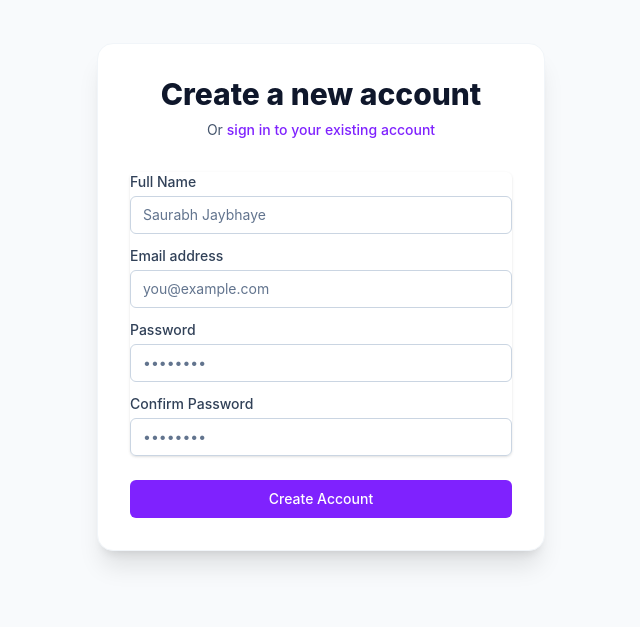
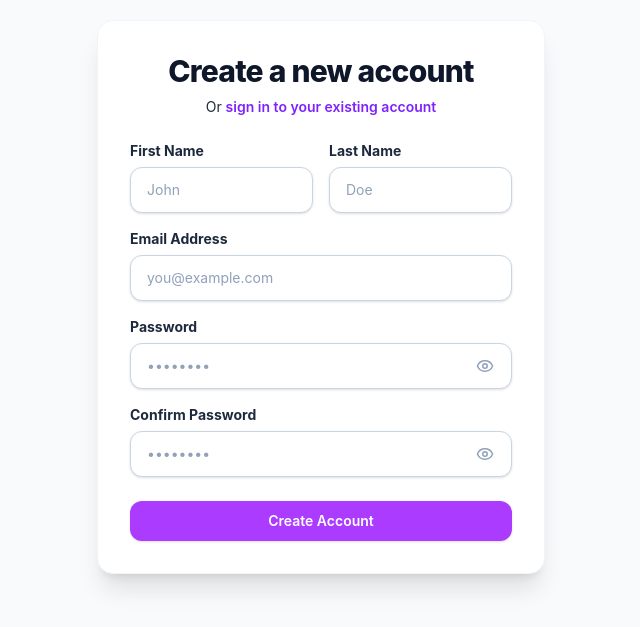
Before and after one commit to SaurabhJaybhaye/career-copilot-fe, a React (Vite) app: page /signup in a window 1280 px wide. Shown: the part 103-730 px from the top of the page, without its empty margins (319-959 px from the left). Built offline with nearby package versions, Linux system fonts and the light colour scheme.

Commit message:
feat(auth): integrate authentication views with backend API endpoints, Zod schema validations, and Redux session store

```diff
--- a/src/app/store.ts
+++ b/src/app/store.ts
@@ -1,9 +1,9 @@
 import { configureStore } from '@reduxjs/toolkit'
+import authReducer from '../features/auth/authSlice'
 
 export const store = configureStore({
   reducer: {
-    // Placeholder reducer for future feature slices
-    _placeholder: (state = {}) => state,
+    auth: authReducer,
   },
   middleware: (getDefaultMiddleware) =>
     getDefaultMiddleware({
--- a/src/components/ProtectedRoute.tsx
+++ b/src/components/ProtectedRoute.tsx
@@ -1,14 +1,15 @@
 import React from 'react'
 import { Navigate } from 'react-router-dom'
+import { useAppSelector } from '../hooks/store'
 
 interface ProtectedRouteProps {
   children: React.ReactNode
 }
 
 export const ProtectedRoute: React.FC<ProtectedRouteProps> = ({ children }) => {
-  const token = localStorage.getItem('token')
+  const isAuthenticated = useAppSelector((state) => state.auth.isAuthenticated)
 
-  if (!token) {
+  if (!isAuthenticated) {
     return <Navigate to="/login" replace />
   }
 
--- /dev/null
+++ b/src/features/auth/authSlice.ts
@@ -0,0 +1,89 @@
+import { createSlice } from '@reduxjs/toolkit'
+import type { PayloadAction } from '@reduxjs/toolkit'
+
+interface UserPreferences {
+  theme: 'light' | 'dark'
+  notificationsEnabled: boolean
+}
+
+export interface User {
+  id: string
+  email: string
+  firstName: string
+  lastName: string
+  role: string
+  preferences: UserPreferences
+  createdAt: string
+  updatedAt: string
+}
+
+interface AuthState {
+  user: User | null
+  token: string | null
+  isAuthenticated: boolean
+  isLoading: boolean
+}
+
+const getInitialState = (): AuthState => {
+  const token = localStorage.getItem('token')
+  let user: User | null = null
+  try {
+    const cachedUser = localStorage.getItem('user')
+    if (cachedUser) {
+      user = JSON.parse(cachedUser)
+    }
+  } catch (e) {
+    console.error('Error parsing cached user', e)
+  }
+
+  return {
+    user,
+    token,
+    isAuthenticated: !!token,
+    isLoading: false,
+  }
+}
+
+const authSlice = createSlice({
+  name: 'auth',
+  initialState: getInitialState(),
+  reducers: {
+    setCredentials: (
+      state,
+      action: PayloadAction<{ user: User; accessToken: string; refreshToken?: string }>
+    ) => {
+      const { user, accessToken, refreshToken } = action.payload
+      state.user = user
+      state.token = accessToken
+      state.isAuthenticated = true
+      localStorage.setItem('token', accessToken)
+      localStorage.setItem('user', JSON.stringify(user))
+      if (refreshToken) {
+        localStorage.setItem('refreshToken', refreshToken)
+      }
+    },
+    clearCredentials: (state) => {
+      state.user = null
+      state.token = null
+      state.isAuthenticated = false
+      localStorage.removeItem('token')
+      localStorage.removeItem('refreshToken')
+      localStorage.removeItem('user')
+    },
+    setLoading: (state, action: PayloadAction<boolean>) => {
+      state.isLoading = action.payload
+    },
+    updateUserPreferences: (state, action: PayloadAction<Partial<UserPreferences>>) => {
+      if (state.user) {
+        state.user.preferences = {
+          ...state.user.preferences,
+          ...action.payload,
+        }
+        localStorage.setItem('user', JSON.stringify(state.user))
+      }
+    },
+  },
+})
+
+export const { setCredentials, clearCredentials, setLoading, updateUserPreferences } = authSlice.actions
+export default authSlice.reducer
--- a/src/layouts/AuthLayout.tsx
+++ b/src/layouts/AuthLayout.tsx
@@ -1,10 +1,11 @@
 import React from 'react'
 import { Outlet, Navigate } from 'react-router-dom'
+import { useAppSelector } from '../hooks/store'
 
 export const AuthLayout: React.FC = () => {
-  const token = localStorage.getItem('token')
+  const isAuthenticated = useAppSelector((state) => state.auth.isAuthenticated)
 
-  if (token) {
+  if (isAuthenticated) {
     return <Navigate to="/dashboard" replace />
   }
 
--- a/src/pages/ForgotPassword.tsx
+++ b/src/pages/ForgotPassword.tsx
@@ -1,63 +1,87 @@
 import React, { useState } from 'react'
 import { Link } from 'react-router-dom'
 import { toast } from 'react-hot-toast'
+import { z } from 'zod'
+import { Input } from '@/components/Input'
+import { Button } from '@/components/Button'
+import { api } from '@/services/api'
+import { API_ENDPOINTS } from '@/services/endpoints'
+
+const forgotPasswordSchema = z.object({
+  email: z.string().email('Invalid email address'),
+})
 
 export const ForgotPassword: React.FC = () => {
   const [email, setEmail] = useState('')
+  const [emailError, setEmailError] = useState('')
   const [isLoading, setIsLoading] = useState(false)
 
-  const handleSubmit = (e: React.FormEvent) => {
+  const handleSubmit = async (e: React.FormEvent) => {
     e.preventDefault()
+
+    // Validate using Zod
+    const validationResult = forgotPasswordSchema.safeParse({ email })
+    if (!validationResult.success) {
+      setEmailError(validationResult.error.issues[0].message)
+      return
+    }
+
+    setEmailError('')
     setIsLoading(true)
-    setTimeout(() => {
+
+    try {
+      await api.post(API_ENDPOINTS.AUTH.FORGOT_PASSWORD, { email })
       toast.success('Password reset link sent to your email!')
+      setEmail('')
+    } catch (err: any) {
+      const message = err.message || 'Failed to send reset link. Please try again.'
+      toast.error(message)
+    } finally {
       setIsLoading(false)
-      setEmail('')
-    }, 800)
+    }
   }
 
   return (
-    <div className="w-full">
+    <div className="w-full text-left space-y-6">
       <div className="text-center">
-        <h2 className="text-3xl font-extrabold text-slate-900 dark:text-white">
+        <h2 className="text-3xl font-extrabold text-slate-900 dark:text-white tracking-tight">
           Forgot Password?
         </h2>
-        <p className="mt-2 text-sm text-slate-600 dark:text-slate-400">
+        <p className="mt-2 text-sm text-slate-655 dark:text-slate-400">
           Enter your email address and we will send you a link to reset your password.
         </p>
       </div>
-      <form className="mt-8 space-y-6" onSubmit={handleSubmit}>
-        <div>
-          <label className="block text-sm font-medium text-slate-700 dark:text-slate-350 mb-1">
-            Email address
-          </label>
-          <input
-            type="email"
-            required
-            value={email}
-            onChange={(e) => setEmail(e.target.value)}
-            className="appearance-none relative block w-full px-3 py-2 border border-slate-300 dark:border-slate-600 rounded-md placeholder-slate-500 text-slate-900 dark:text-white bg-white dark:bg-slate-700 focus:outline-none focus:ring-violet-500 focus:border-violet-500 sm:text-sm"
-            placeholder="you@example.com"
-          />
-        </div>
+
+      <form className="space-y-4" onSubmit={handleSubmit}>
+        <Input
+          label="Email Address"
+          type="email"
+          placeholder="you@example.com"
+          value={email}
+          onChange={(e) => setEmail(e.target.value)}
+          error={emailError}
+          disabled={isLoading}
+          required
+        />
 
         <div className="flex items-center justify-between text-sm">
           <Link
             to="/login"
-            className="font-medium text-violet-600 hover:text-violet-500 dark:text-violet-400"
+            className="font-semibold text-violet-600 hover:text-violet-500 dark:text-violet-400"
           >
             Back to login
           </Link>
         </div>
 
-        <div>
-          <button
+        <div className="pt-2">
+          <Button
             type="submit"
-            disabled={isLoading}
-            className="group relative w-full flex justify-center py-2 px-4 border border-transparent text-sm font-medium rounded-md text-white bg-violet-600 hover:bg-violet-700 focus:outline-none focus:ring-2 focus:ring-offset-2 focus:ring-violet-500 transition-colors duration-200 disabled:opacity-50"
+            variant="primary"
+            className="w-full justify-center"
+            isLoading={isLoading}
           >
-            {isLoading ? 'Sending link...' : 'Send reset link'}
-          </button>
+            Send reset link
+          </Button>
         </div>
       </form>
     </div>
--- a/src/pages/Login.tsx
+++ b/src/pages/Login.tsx
@@ -1,111 +1,165 @@
 import React, { useState } from 'react'
 import { Link, useNavigate } from 'react-router-dom'
 import { toast } from 'react-hot-toast'
+import { z } from 'zod'
+import { Input, PasswordInput } from '@/components/Input'
+import { Button } from '@/components/Button'
+import { useAppDispatch } from '@/hooks/store'
+import { setCredentials } from '@/features/auth/authSlice'
+import { api } from '@/services/api'
+import { API_ENDPOINTS } from '@/services/endpoints'
+
+const loginSchema = z.object({
+  email: z.string().email('Invalid email address'),
+  password: z.string().min(6, 'Password must be at least 6 characters'),
+})
 
 export const Login: React.FC = () => {
   const [email, setEmail] = useState('')
   const [password, setPassword] = useState('')
+  const [formErrors, setFormErrors] = useState<Record<string, string>>({})
   const [isLoading, setIsLoading] = useState(false)
+
+  const dispatch = useAppDispatch()
   const navigate = useNavigate()
 
-  const handleSubmit = (e: React.FormEvent) => {
+  const handleSubmit = async (e: React.FormEvent) => {
     e.preventDefault()
+
+    // Validate using Zod
+    const validationResult = loginSchema.safeParse({ email, password })
+    if (!validationResult.success) {
+      const errors: Record<string, string> = {}
+      validationResult.error.issues.forEach((issue) => {
+        const path = issue.path[0] as string
+        errors[path] = issue.message
+      })
+      setFormErrors(errors)
+      return
+    }
+
+    setFormErrors({})
     setIsLoading(true)
 
-    // Simulate API Login
-    setTimeout(() => {
-      localStorage.setItem('token', 'mock_access_token')
-      localStorage.setItem('refreshToken', 'mock_refresh_token')
+    try {
+      // Connect to real backend
+      const response = await api.post<{
+        success: boolean
+        message: string
+        data: {
+          user: any
+          accessToken: string
+          refreshToken: string
+        }
+      }>(API_ENDPOINTS.AUTH.LOGIN, { email, password })
+
+      const { user, accessToken, refreshToken } = response.data || {}
+
+      if (accessToken && user) {
+        dispatch(setCredentials({ user, accessToken, refreshToken }))
         toast.success('Successfully logged in!')
+        navigate('/dashboard')
+      } else {
+        throw new Error('Invalid response structure from authentication server')
+      }
+    } catch (err: any) {
+      const message = err.message || 'Login failed. Please verify your credentials.'
+      toast.error(message)
+    } finally {
       setIsLoading(false)
-      navigate('/dashboard')
-    }, 800)
+    }
   }
 
   const handleBypass = () => {
-    localStorage.setItem('token', 'mock_access_token')
-    localStorage.setItem('refreshToken', 'mock_refresh_token')
+    // Developer bypass simulating a successful session
+    const mockUser = {
+      id: 'mock_user_123',
+      email: 'developer@example.com',
+      firstName: 'Saurabh',
+      lastName: 'Jaybhaye',
+      role: 'user',
+      preferences: { theme: 'light' as const, notificationsEnabled: true },
+      createdAt: new Date().toISOString(),
+      updatedAt: new Date().toISOString(),
+    }
+
+    dispatch(
+      setCredentials({
+        user: mockUser,
+        accessToken: 'mock_access_token',
+        refreshToken: 'mock_refresh_token',
+      })
+    )
+
     toast.success('Bypassed authentication (Dev mode)')
     navigate('/dashboard')
   }
 
   return (
-    <div className="w-full">
+    <div className="w-full text-left space-y-6">
       <div className="text-center">
-        <h2 className="text-3xl font-extrabold text-slate-900 dark:text-white">
+        <h2 className="text-3xl font-extrabold text-slate-900 dark:text-white tracking-tight">
           Sign in to your account
         </h2>
-        <p className="mt-2 text-sm text-slate-600 dark:text-slate-400">
+        <p className="mt-2 text-sm text-slate-655 dark:text-slate-400">
           Or{' '}
-          <Link to="/signup" className="font-medium text-violet-600 hover:text-violet-500 dark:text-violet-400">
+          <Link to="/signup" className="font-semibold text-violet-600 hover:text-violet-500 dark:text-violet-400">
             create a new account
           </Link>
         </p>
       </div>
-      <form className="mt-8 space-y-6" onSubmit={handleSubmit}>
-        <div className="rounded-md shadow-sm space-y-4">
-          <div>
-            <label className="block text-sm font-medium text-slate-700 dark:text-slate-350 mb-1">
-              Email address
-            </label>
-            <input
+
+      <form className="space-y-4" onSubmit={handleSubmit}>
+        <Input
+          label="Email Address"
           type="email"
-              required
+          placeholder="you@example.com"
           value={email}
           onChange={(e) => setEmail(e.target.value)}
-              className="appearance-none relative block w-full px-3 py-2 border border-slate-300 dark:border-slate-600 rounded-md placeholder-slate-500 text-slate-900 dark:text-white bg-white dark:bg-slate-700 focus:outline-none focus:ring-violet-500 focus:border-violet-500 sm:text-sm"
-              placeholder="you@example.com"
+          error={formErrors.email}
+          disabled={isLoading}
+          required
         />
-          </div>
-          <div>
-            <label className="block text-sm font-medium text-slate-700 dark:text-slate-350 mb-1">
+
+        <div className="space-y-1.5">
+          <div className="flex items-center justify-between">
+            <label className="block text-sm font-bold text-slate-755 dark:text-slate-205">
               Password
             </label>
-            <input
-              type="password"
-              required
-              value={password}
-              onChange={(e) => setPassword(e.target.value)}
-              className="appearance-none relative block w-full px-3 py-2 border border-slate-300 dark:border-slate-600 rounded-md placeholder-slate-500 text-slate-900 dark:text-white bg-white dark:bg-slate-700 focus:outline-none focus:ring-violet-500 focus:border-violet-500 sm:text-sm"
-              placeholder="••••••••"
-            />
-          </div>
-        </div>
-
-        <div className="flex items-center justify-between text-sm">
-          <div className="flex items-center">
-            <input
-              id="remember-me"
-              type="checkbox"
-              className="h-4 w-4 text-violet-600 focus:ring-violet-500 border-slate-300 rounded"
-            />
-            <label htmlFor="remember-me" className="ml-2 block text-slate-900 dark:text-slate-350">
-              Remember me
-            </label>
-          </div>
-
             <Link
               to="/forgot-password"
-            className="font-medium text-violet-600 hover:text-violet-500 dark:text-violet-400"
+              className="text-xs font-semibold text-violet-600 hover:text-violet-500 dark:text-violet-400"
+              tabIndex={-1}
             >
               Forgot password?
             </Link>
           </div>
+          <PasswordInput
+            placeholder="••••••••"
+            value={password}
+            onChange={(e) => setPassword(e.target.value)}
+            error={formErrors.password}
+            disabled={isLoading}
+            required
+          />
+        </div>
 
-        <div>
-          <button
+        <div className="pt-2">
+          <Button
             type="submit"
-            disabled={isLoading}
-            className="group relative w-full flex justify-center py-2 px-4 border border-transparent text-sm font-medium rounded-md text-white bg-violet-600 hover:bg-violet-700 focus:outline-none focus:ring-2 focus:ring-offset-2 focus:ring-violet-500 transition-colors duration-200 disabled:opacity-50"
+            variant="primary"
+            className="w-full justify-center"
+            isLoading={isLoading}
           >
-            {isLoading ? 'Signing in...' : 'Sign in'}
-          </button>
+            Sign in
+          </Button>
         </div>
       </form>
-      <div className="mt-6 text-center">
+
+      <div className="mt-6 text-center border-t border-slate-100 dark:border-slate-700/60 pt-4">
         <button
           onClick={handleBypass}
-          className="text-xs text-slate-400 dark:text-slate-500 hover:text-slate-650 underline cursor-pointer"
+          className="text-xs text-slate-400 dark:text-slate-500 hover:text-slate-600 dark:hover:text-slate-350 underline cursor-pointer"
         >
           Developer Bypass (Simulate Login)
         </button>
--- a/src/pages/Signup.tsx
+++ b/src/pages/Signup.tsx
@@ -1,107 +1,154 @@
 import React, { useState } from 'react'
 import { Link, useNavigate } from 'react-router-dom'
 import { toast } from 'react-hot-toast'
+import { z } from 'zod'
+import { Input, PasswordInput } from '@/components/Input'
+import { Button } from '@/components/Button'
+import { api } from '@/services/api'
+import { API_ENDPOINTS } from '@/services/endpoints'
+
+const signupSchema = z
+  .object({
+    firstName: z.string().min(1, 'First name is required'),
+    lastName: z.string().min(1, 'Last name is required'),
+    email: z.string().email('Invalid email address'),
+    password: z.string().min(6, 'Password must be at least 6 characters'),
+    confirmPassword: z.string(),
+  })
+  .refine((data) => data.password === data.confirmPassword, {
+    message: 'Passwords do not match',
+    path: ['confirmPassword'],
+  })
 
 export const Signup: React.FC = () => {
-  const [name, setName] = useState('')
+  const [firstName, setFirstName] = useState('')
+  const [lastName, setLastName] = useState('')
   const [email, setEmail] = useState('')
   const [password, setPassword] = useState('')
   const [confirmPassword, setConfirmPassword] = useState('')
+  const [formErrors, setFormErrors] = useState<Record<string, string>>({})
   const [isLoading, setIsLoading] = useState(false)
   const navigate = useNavigate()
 
-  const handleSubmit = (e: React.FormEvent) => {
+  const handleSubmit = async (e: React.FormEvent) => {
     e.preventDefault()
-    if (password !== confirmPassword) {
-      toast.error('Passwords do not match!')
+
+    // Validate using Zod schema
+    const validationResult = signupSchema.safeParse({
+      firstName,
+      lastName,
+      email,
+      password,
+      confirmPassword,
+    })
+
+    if (!validationResult.success) {
+      const errors: Record<string, string> = {}
+      validationResult.error.issues.forEach((issue) => {
+        const path = issue.path[0] as string
+        errors[path] = issue.message
+      })
+      setFormErrors(errors)
       return
     }
 
+    setFormErrors({})
     setIsLoading(true)
-    setTimeout(() => {
+
+    try {
+      await api.post(API_ENDPOINTS.AUTH.REGISTER, {
+        email,
+        password,
+        firstName,
+        lastName,
+      })
+
       toast.success('Account created successfully! Please login.')
+      navigate('/login')
+    } catch (err: any) {
+      const message = err.message || 'Registration failed. Please try again.'
+      toast.error(message)
+    } finally {
       setIsLoading(false)
-      navigate('/login')
-    }, 800)
+    }
   }
 
   return (
-    <div className="w-full">
+    <div className="w-full text-left space-y-6">
       <div className="text-center">
-        <h2 className="text-3xl font-extrabold text-slate-900 dark:text-white">
+        <h2 className="text-3xl font-extrabold text-slate-900 dark:text-white tracking-tight">
           Create a new account
         </h2>
-        <p className="mt-2 text-sm text-slate-600 dark:text-slate-400">
+        <p className="mt-2 text-sm text-slate-655 dark:text-slate-400">
           Or{' '}
-          <Link to="/login" className="font-medium text-violet-600 hover:text-violet-500 dark:text-violet-400">
+          <Link to="/login" className="font-semibold text-violet-600 hover:text-violet-500 dark:text-violet-400">
             sign in to your existing account
           </Link>
         </p>
       </div>
-      <form className="mt-8 space-y-4" onSubmit={handleSubmit}>
-        <div className="rounded-md shadow-sm space-y-3">
-          <div>
-            <label className="block text-sm font-medium text-slate-700 dark:text-slate-350 mb-1">
-              Full Name
-            </label>
-            <input
-              type="text"
+
+      <form className="space-y-4" onSubmit={handleSubmit}>
+        <div className="grid grid-cols-1 sm:grid-cols-2 gap-4">
+          <Input
+            label="First Name"
+            placeholder="John"
+            value={firstName}
+            onChange={(e) => setFirstName(e.target.value)}
+            error={formErrors.firstName}
+            disabled={isLoading}
             required
-              value={name}
-              onChange={(e) => setName(e.target.value)}
-              className="appearance-none relative block w-full px-3 py-2 border border-slate-300 dark:border-slate-600 rounded-md placeholder-slate-500 text-slate-900 dark:text-white bg-white dark:bg-slate-700 focus:outline-none focus:ring-violet-500 focus:border-violet-500 sm:text-sm"
-              placeholder="Saurabh Jaybhaye"
+          />
+          <Input
+            label="Last Name"
+            placeholder="Doe"
+            value={lastName}
+            onChange={(e) => setLastName(e.target.value)}
+            error={formErrors.lastName}
+            disabled={isLoading}
+            required
           />
         </div>
-          <div>
-            <label className="block text-sm font-medium text-slate-700 dark:text-slate-350 mb-1">
-              Email address
-            </label>
-            <input
+
+        <Input
+          label="Email Address"
           type="email"
-              required
+          placeholder="you@example.com"
           value={email}
           onChange={(e) => setEmail(e.target.value)}
-              className="appearance-none relative block w-full px-3 py-2 border border-slate-300 dark:border-slate-600 rounded-md placeholder-slate-500 text-slate-900 dark:text-white bg-white dark:bg-slate-700 focus:outline-none focus:ring-violet-500 focus:border-violet-500 sm:text-sm"
-              placeholder="you@example.com"
+          error={formErrors.email}
+          disabled={isLoading}
+          required
         />
-          </div>
-          <div>
-            <label className="block text-sm font-medium text-slate-700 dark:text-slate-350 mb-1">
-              Password
-            </label>
-            <input
-              type="password"
-              required
+
+        <PasswordInput
+          label="Password"
+          placeholder="••••••••"
           value={password}
           onChange={(e) => setPassword(e.target.value)}
-              className="appearance-none relative block w-full px-3 py-2 border border-slate-300 dark:border-slate-600 rounded-md placeholder-slate-500 text-slate-900 dark:text-white bg-white dark:bg-slate-700 focus:outline-none focus:ring-violet-500 focus:border-violet-500 sm:text-sm"
+          error={formErrors.password}
+          disabled={isLoading}
+          required
+        />
+
+        <PasswordInput
+          label="Confirm Password"
           placeholder="••••••••"
-            />
-          </div>
-          <div>
-            <label className="block text-sm font-medium text-slate-700 dark:text-slate-350 mb-1">
-              Confirm Password
-            </label>
-            <input
-              type="password"
-              required
           value={confirmPassword}
           onChange={(e) => setConfirmPassword(e.target.value)}
-              className="appearance-none relative block w-full px-3 py-2 border border-slate-300 dark:border-slate-600 rounded-md placeholder-slate-500 text-slate-900 dark:text-white bg-white dark:bg-slate-700 focus:outline-none focus:ring-violet-500 focus:border-violet-500 sm:text-sm"
-              placeholder="••••••••"
+          error={formErrors.confirmPassword}
+          disabled={isLoading}
+          required
         />
-          </div>
-        </div>
 
         <div className="pt-2">
-          <button
+          <Button
             type="submit"
-            disabled={isLoading}
-            className="group relative w-full flex justify-center py-2 px-4 border border-transparent text-sm font-medium rounded-md text-white bg-violet-600 hover:bg-violet-700 focus:outline-none focus:ring-2 focus:ring-offset-2 focus:ring-violet-500 transition-colors duration-200 disabled:opacity-50"
+            variant="primary"
+            className="w-full justify-center"
+            isLoading={isLoading}
           >
-            {isLoading ? 'Creating account...' : 'Create Account'}
-          </button>
+            Create Account
+          </Button>
         </div>
       </form>
     </div>
```
Also changed, not shown: src/layouts/DashboardLayout.tsx (+5 -2 lines). Lines whose indentation alone changed are shown as unchanged.
